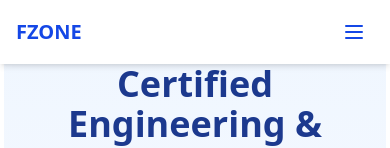
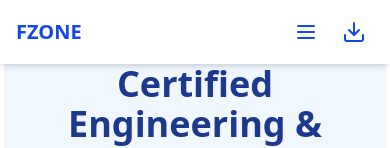
Before and after one commit to harrish65/Fzone, a React (Vite) app: page / in a window 390 px wide. Shown: the top 148 px of the page. Built offline with nearby package versions, Linux system fonts and the light colour scheme.

Commit message:
updated-header

```diff
--- a/src/components/Header.tsx
+++ b/src/components/Header.tsx
@@ -1,5 +1,5 @@
 import { useState, useEffect } from "react";
-import { Menu } from "lucide-react";
+import { Menu, Download } from "lucide-react";
 import brochurePdf from "../assets/FZONE ENGINEERS (2) (1).pdf";
 
 const navLinks = [
@@ -62,20 +62,24 @@ const Header = () => {
                   key={link.name}
                   href={link.href}
                   download
-                  className="bg-orange-400 text-white px-4 rounded pt-1 pb-2 hover:bg-orange-800 transition-colors font-semibold text-base"
+                  className="bg-blue-900 text-white px-4 rounded pt-1 pb-2 hover:bg-blue-500 transition-colors font-semibold text-base"
                 >
                   {link.name}
                 </a>
               );
             }
             const isActive =
-              activeHash === link.href || (link.href === "#home" && (activeHash === "#home" || activeHash === ""));
+              activeHash === link.href ||
+              (link.href === "#home" &&
+                (activeHash === "#home" || activeHash === ""));
             return (
               <a
                 key={link.name}
                 href={link.href}
                 className={`font-medium transition-colors ${
-                  isActive ? "text-blue-700" : "text-gray-700 hover:text-blue-700"
+                  isActive
+                    ? "text-blue-700"
+                    : "text-gray-700 hover:text-blue-700"
                 }`}
               >
                 {link.name}
@@ -84,14 +88,24 @@ const Header = () => {
           })}
         </nav>
 
-        {/* Mobile Hamburger */}
+        {/* Mobile Hamburger & Download Icon */}
+        <div className="md:hidden flex items-center gap-2">
           <button
-          className="md:hidden flex items-center p-2"
+            className="flex items-center p-2"
             onClick={() => setMenuOpen((open) => !open)}
             aria-label="Toggle menu"
           >
             <Menu className="w-6 h-6 text-blue-700" />
           </button>
+          <a
+            href={navLinks.find((l) => l.download)?.href}
+            download
+            className="flex items-center p-2"
+            aria-label="Download Brochure"
+          >
+            <Download className="w-6 h-6 text-blue-700" />
+          </a>
+        </div>
       </div>
 
       {/* Mobile Menu */}
@@ -100,26 +114,20 @@ const Header = () => {
           <div className="flex flex-col items-center px-4 py-2 gap-4">
             {navLinks.map((link) => {
               if (link.download) {
-                return (
-                  <a
-                    key={link.name}
-                    href={link.href}
-                    download
-                    className="bg-orange-400 text-white px-3 pt-1 pb-2 rounded hover:bg-orange-800 transition-colors font-semibold text-base"
-                    onClick={() => setMenuOpen(false)}
-                  >
-                    {link.name}
-                  </a>
-                );
+                return null;
               }
               const isActive =
-                activeHash === link.href || (link.href === "#home" && (activeHash === "#home" || activeHash === ""));
+                activeHash === link.href ||
+                (link.href === "#home" &&
+                  (activeHash === "#home" || activeHash === ""));
               return (
                 <a
                   key={link.name}
                   href={link.href}
                   className={`font-medium transition-colors ${
-                    isActive ? "text-blue-700" : "text-gray-700 hover:text-blue-700"
+                    isActive
+                      ? "text-blue-700"
+                      : "text-gray-700 hover:text-blue-700"
                   }`}
                   onClick={() => setMenuOpen(false)}
                 >
```
Lines whose indentation alone changed are shown as unchanged.
